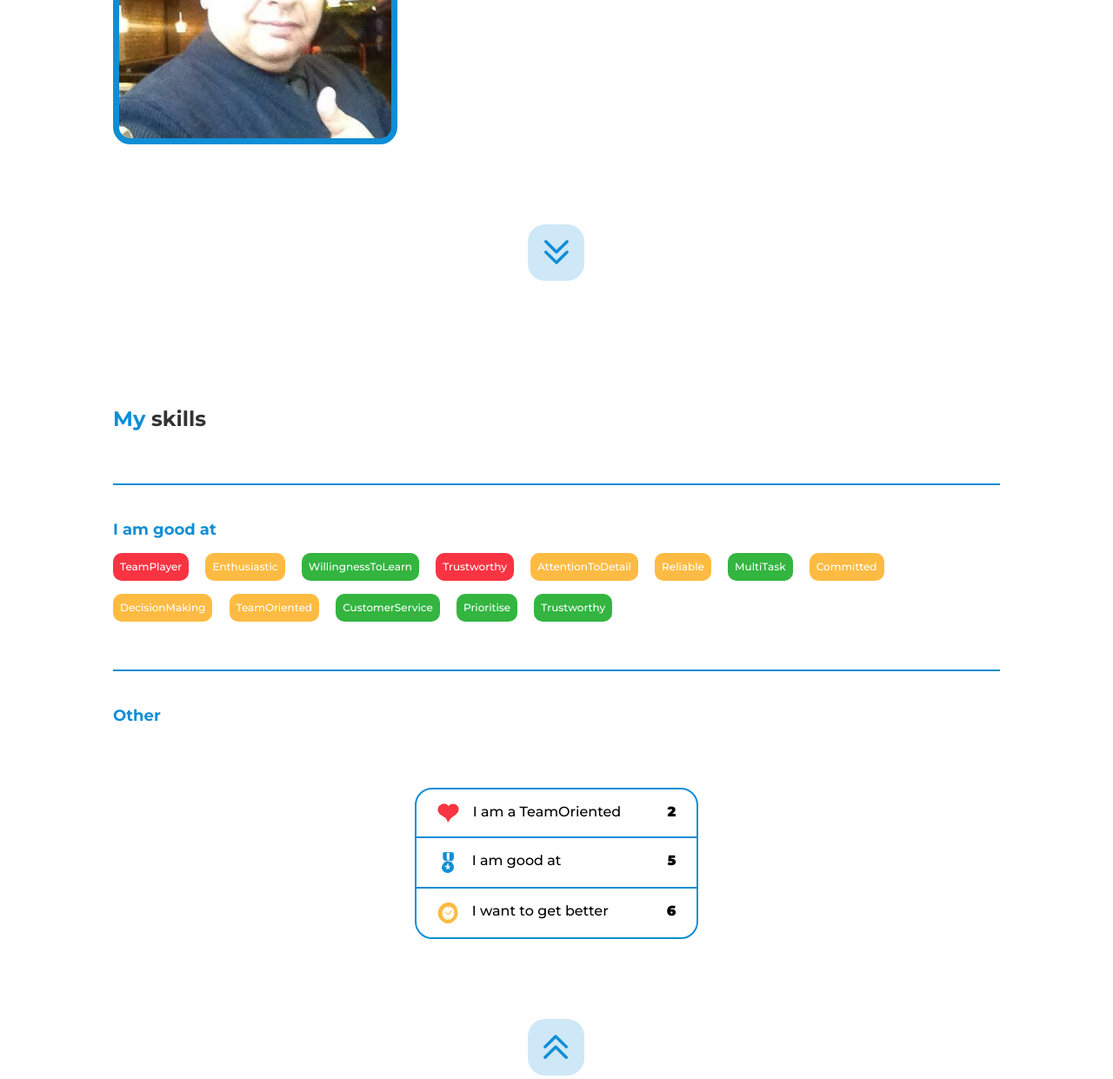
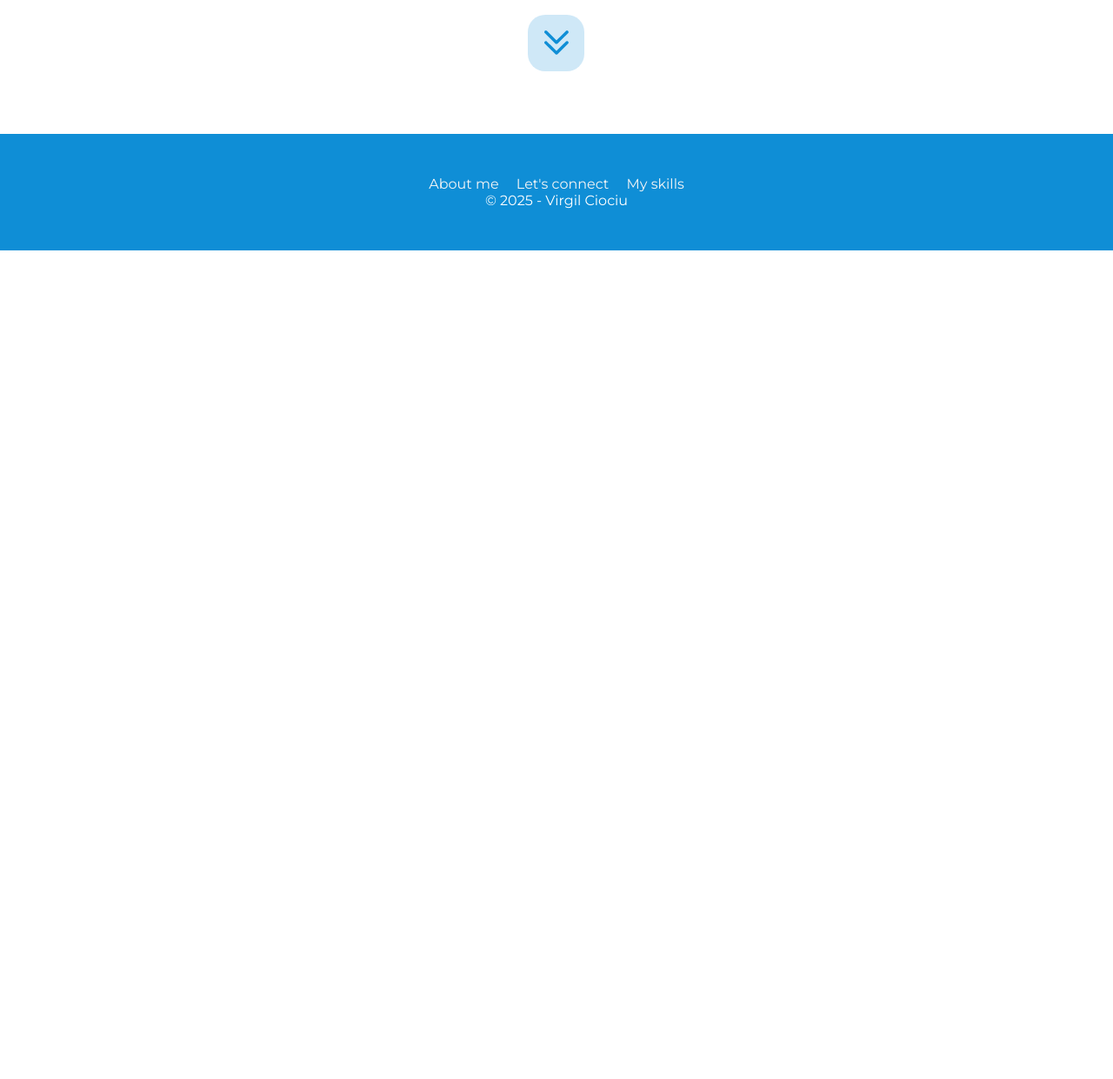
Before and after one commit to virgilciociu/cv, a plain HTML site: page index.html in a window 1280 px wide. Shown: the part 1388-2629 px from the top of the page at 87% size. After the commit the page ends 1676 px from the top, so only its background shows below. Drawn offline with Linux system fonts and the light colour scheme.

Commit message:
Update index.html for buttons

```diff
--- a/index.html
+++ b/index.html
@@ -6,13 +6,17 @@
     <meta name="viewport" content="width=device-width, initial-scale=1.0" />
     <title>Resume for Virgil Ciociu</title>
 
-    <!-- I got them from https://fonts.google.com/specimen/Montserrat?preview.text_type=custom -->
+    <!-- Google Fonts -->
     <link rel="preconnect" href="https://fonts.gstatic.com" />
     <link
       href="https://fonts.googleapis.com/css2?family=Montserrat:wght@400;500;700;900&display=swap"
       rel="stylesheet"
     />
+
+    <!-- CSS Stylesheets -->
     <link rel="stylesheet" href="css/looks.css" />
+    <link rel="stylesheet" href="css/style.css" /> <!-- Am adăugat referința aici -->
+
     <link rel="shortcut icon" href="favicon.ico" type="image/x-icon" />
   </head>
 
@@ -42,14 +46,7 @@
       <div data-full>
         <div class="shadow-box">
           <p class="description">
-            As a dedicated and detail-oriented IT Desk Support Specialist, I am seeking a part-time position where I can leverage my technical skills and passion for problem-solving to provide exceptional support to end-users. With hands-on experience in troubleshooting hardware and software issues, configuring computer systems, and providing excellent customer service, I am committed to resolving technical issues efficiently and effectively. My strong ability to work in a team, and a valid SIA CCTV licence make me a valuable asset to any organization. I do own a valid  CCTV operator Award.
-            I experienced amd monitored the Surveillance Systems: Continuously I watched live footage from multiple CCTV cameras to detect and prevent incidents such as theft, vandalism, or other suspicious activities.
-            I Analysed the footage and I recorded to help investigate incidents and provide evidence for law enforcement or internal reports.
-            I operated equipment and I use control devices like joysticks or keyboards to adjust camera angles, zoom in on specific areas, and enhance image quality.
-            I done dayly incident reporting, Document and report all unusual or suspicious activities to security personnel or law enforcement agencies.
-            I did maintaining the equipment and I conducted regular checks and routine maintenance of CCTV equipment to ensure it is functioning correctly.
-            I ensure that all footage is recorded, stored, and handled in compliance with data protection laws.
-            I Work closely with other security staff, law enforcement, and emergency services to coordinate responses to incidents.So the main point here is that i already have experience as a CCTV operator. Lets chat over a coffe!
+            As a dedicated and detail-oriented IT Desk Support Specialist, I am seeking a part-time position where I can leverage my technical skills and passion for problem-solving to provide exceptional support to end-users. With hands-on experience in troubleshooting hardware and software issues, configuring computer systems, and providing excellent customer service, I am committed to resolving technical issues efficiently and effectively...
           </p>
         </div>
       </div>
@@ -60,11 +57,12 @@
 
       <div data-full>
         <a href="cv_virgil_ciociu.pdf" download>
-          <button data-style="pill">
+          <button class="download-btn">
             <img src="image/download.png" alt="download icon" />
             <span>Download My CV</span>
           </button>
         </a>
+
 
       </div>
       <div data-full>
@@ -101,8 +99,6 @@
         ></div>
       </div>
 
-
-
       <a href="https://github.com/Adrian01C" target="_blank">
         <div class="social__icon social__icon--purple" style="background-image: url(image/github.png)"></div>
       </a>
@@ -127,98 +123,12 @@
         <div class="social__icon social__icon--yellow" style="background-image: url(image/linkedin.png)"></div>
       </a>
 
-
       <div data-full>
         <div class="break-52"></div>
       </div>
 
       <div data-full>
         <button data-style="disc"></button>
-      </div>
-
-      <div data-full>
-        <div class="break-52"></div>
-      </div>
-    </div>
-
-    <!-- Skills Section -->
-    <div class="grid" id="skills">
-      <div data-full>
-        <div class="break-52"></div>
-      </div>
-
-      <div data-full>
-        <h3><span>My</span> <span>skills</span></h3>
-      </div>
-
-      <div class="data-red"></div>
-      <div class="data-green"></div>
-      <div class="data-yellow"></div>
-
-      <div data-full><hr /></div>
-
-      <div data-full>
-        <h4>I am good at</h4>
-
-        <div class="skill__list">
-          <span class="tag-red">TeamPlayer</span>
-          <span class="tag-yellow">Enthusiastic</span>
-          <span class="tag-green">WillingnessToLearn</span>
-          <span class="tag-red">Trustworthy </span>
-          <span class="tag-yellow">AttentionToDetail</span>
-          <span class="tag-yellow">Reliable</span>
-          <span class="tag-green">MultiTask</span>
-          <span class="tag-yellow">Committed</span>
-          <span class="tag-yellow">DecisionMaking</span>
-          <span class="tag-yellow">TeamOriented</span>
-          <span class="tag-green">CustomerService</span>
-          <span class="tag-green">Prioritise </span>
-          <span class="tag-green">Trustworthy </span>
-        </div>
-      </div>
-
-      <div data-full><hr /></div>
-
-      <div data-full>
-        <h4>Other</h4>
-
-        <div class="skill__list">
-
-        </div>
-      </div>
-
-      <div data-full>
-        <div class="break-16"></div>
-      </div>
-
-      <div data-center>
-        <div class="legend">
-          <div class="legend__item">
-            <img src="image/heart.png" alt="I love them" />
-            <p class="legend__description">I am a TeamOriented</p>
-            <div class="legend__counter--red"></div>
-          </div>
-
-          <div class="legend__item">
-            <img src="image/badge.png" alt="I am good at" />
-            <p class="legend__description">I am good at</p>
-            <div class="legend__counter--green"></div>
-          </div>
-
-          <div class="legend__item">
-            <img src="image/clock.png" alt="I want them" />
-            <p class="legend__description">I want to get better</p>
-            <div class="legend__counter--yellow"></div>
-          </div>
-        </div>
-      </div>
-
-      <div data-full>
-        <div class="break-52"></div>
-      </div>
-
-      <div data-full>
-        <button data-style="disc" rotate="180"></button>
       </div>
 
       <div data-full>
```
